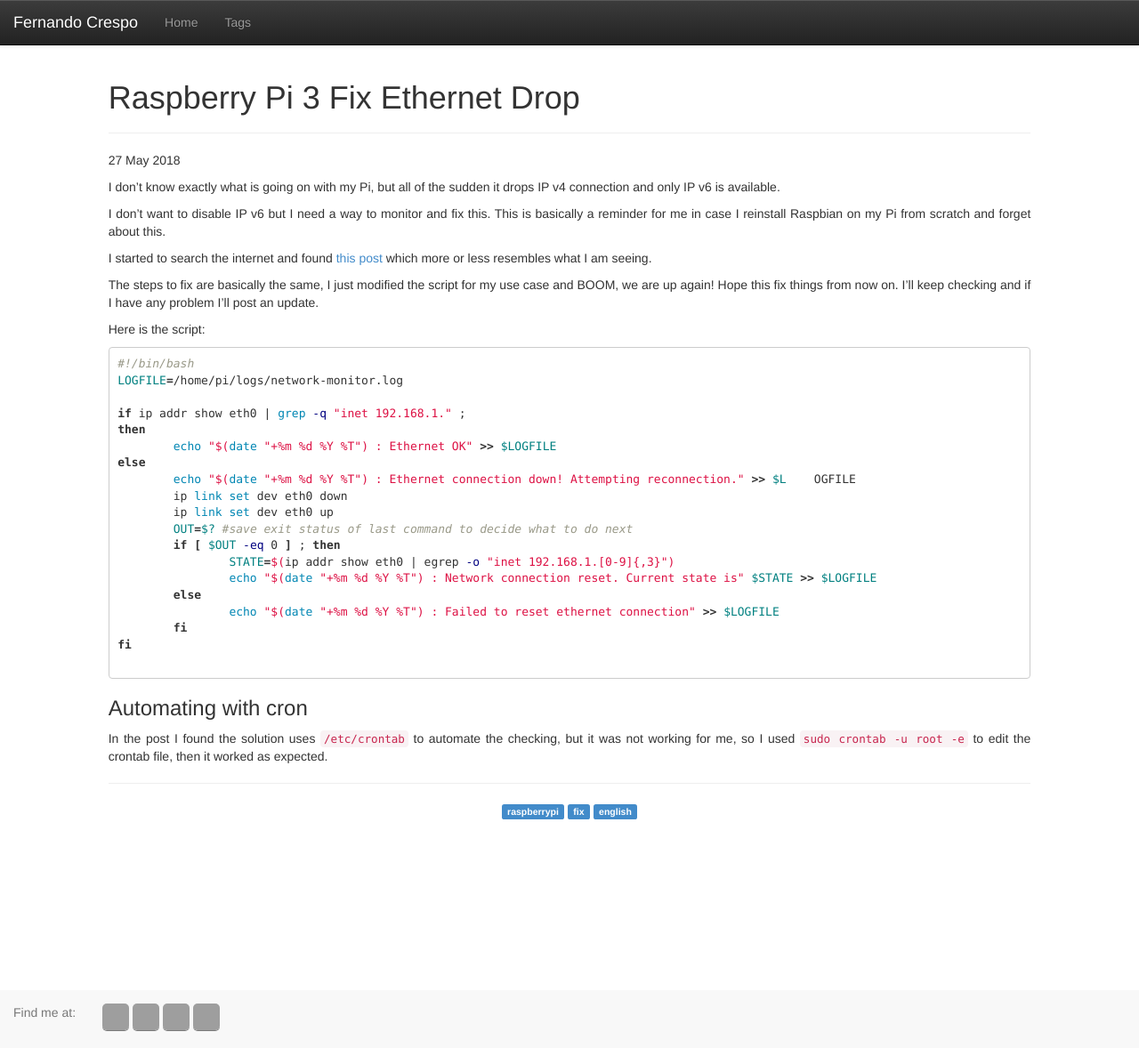
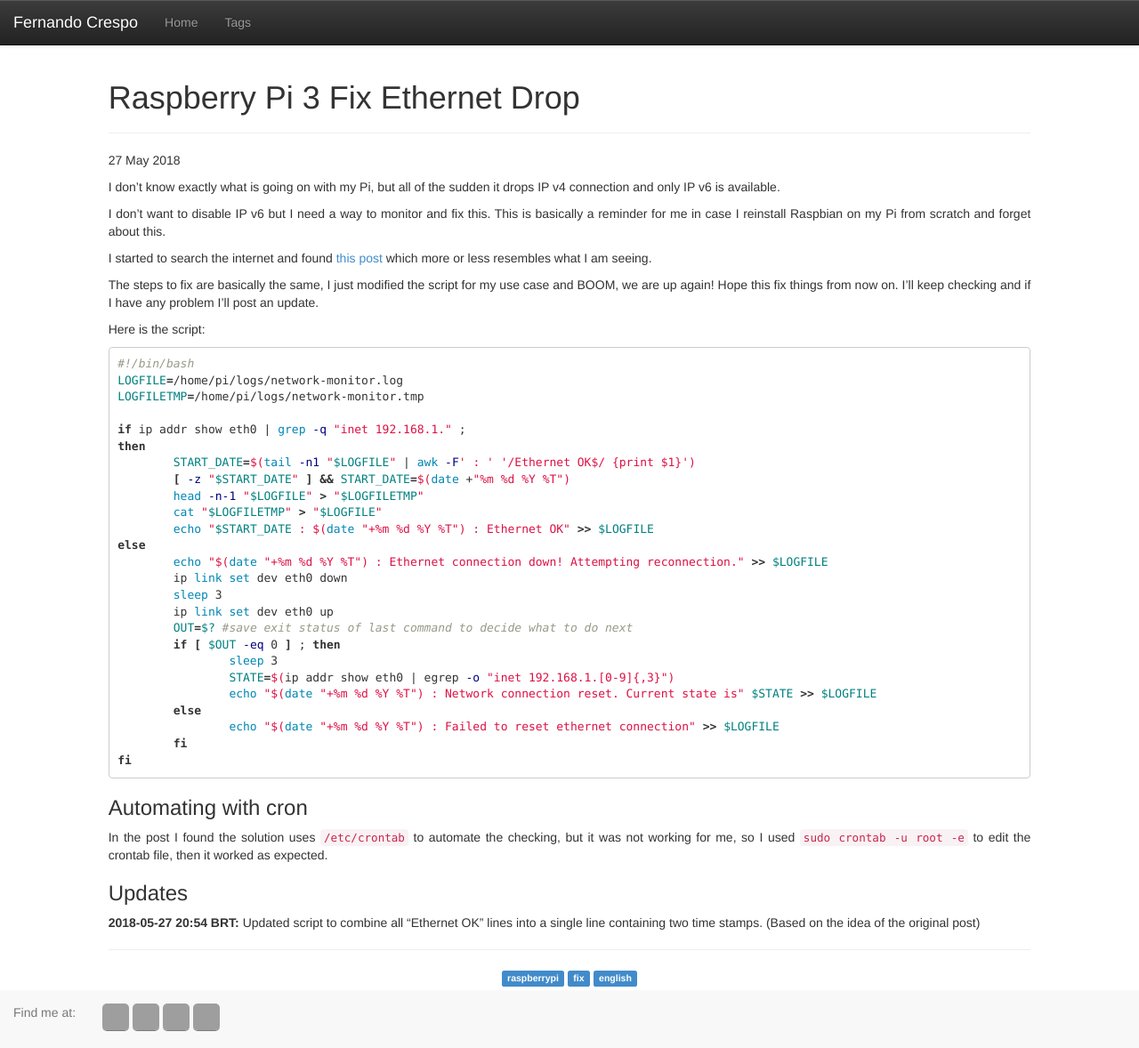
Before and after one commit to fcrespo82/fcrespo82.github.io, a Jekyll site: the page built from _posts/2018-05-27-Raspberry-pi-3-fix-ethernet-drop.md, in a window 1280 px wide and 1178 px high. Shown: the whole window at 89% size. Built offline with Jekyll 4.4.1, drawn with Linux system fonts in a browser that asks for light colours; grey boxes are pictures that could not be loaded.

Commit message:
Updated script

````diff
--- a/_posts/2018-05-27-Raspberry-pi-3-fix-ethernet-drop.md
+++ b/_posts/2018-05-27-Raspberry-pi-3-fix-ethernet-drop.md
@@ -20,25 +20,35 @@ Here is the script:
 ```sh
 #!/bin/bash
 LOGFILE=/home/pi/logs/network-monitor.log
+LOGFILETMP=/home/pi/logs/network-monitor.tmp
 
 if ip addr show eth0 | grep -q "inet 192.168.1." ;
 then
-        echo "$(date "+%m %d %Y %T") : Ethernet OK" >> $LOGFILE
+        START_DATE=$(tail -n1 "$LOGFILE" | awk -F' : ' '/Ethernet OK$/ {print $1}')
+        [ -z "$START_DATE" ] && START_DATE=$(date +"%m %d %Y %T")
+        head -n-1 "$LOGFILE" > "$LOGFILETMP"
+        cat "$LOGFILETMP" > "$LOGFILE"
+        echo "$START_DATE : $(date "+%m %d %Y %T") : Ethernet OK" >> $LOGFILE
 else
-        echo "$(date "+%m %d %Y %T") : Ethernet connection down! Attempting reconnection." >> $L    OGFILE
+        echo "$(date "+%m %d %Y %T") : Ethernet connection down! Attempting reconnection." >> $LOGFILE
         ip link set dev eth0 down
+        sleep 3
         ip link set dev eth0 up
         OUT=$? #save exit status of last command to decide what to do next
         if [ $OUT -eq 0 ] ; then
+                sleep 3
                 STATE=$(ip addr show eth0 | egrep -o "inet 192.168.1.[0-9]{,3}")
                 echo "$(date "+%m %d %Y %T") : Network connection reset. Current state is" $STATE >> $LOGFILE
         else
                 echo "$(date "+%m %d %Y %T") : Failed to reset ethernet connection" >> $LOGFILE
         fi
 fi
-
 ```
 
 ### Automating with cron
 
 In the post I found the solution uses `/etc/crontab` to automate the checking, but it was not working for me, so I used `sudo crontab -u root -e` to edit the crontab file, then it worked as expected.
+
+### Updates
+
+<b>2018-05-27 20:54 BRT:</b> Updated script to combine all "Ethernet OK" lines into a single line containing two time stamps. (Based on the idea of the original post)
````
